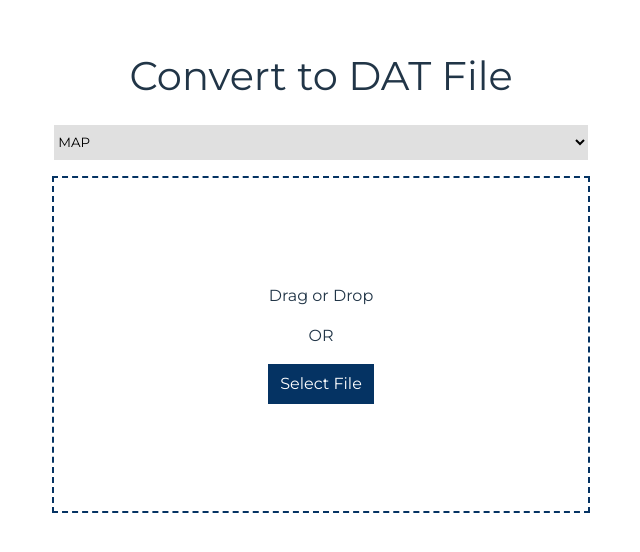
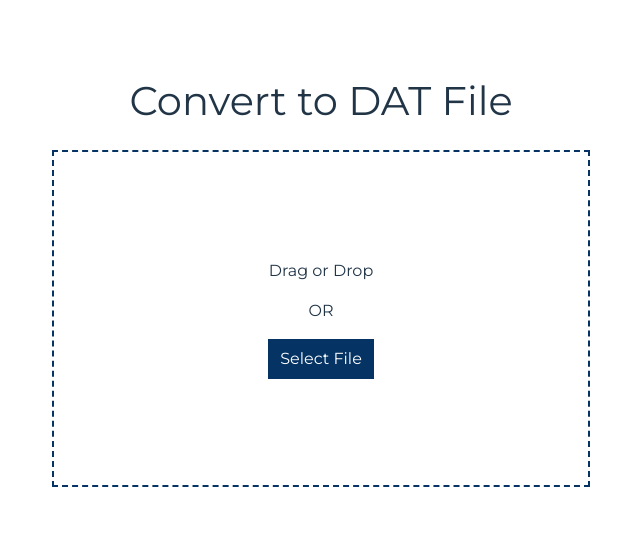
Before and after one commit to github-user-418848/file-converter, a Vue app: page / in a window 1280 px wide. Shown: the part 122-674 px from the top of the page, without its empty margins (319-959 px from the left). Built offline with nearby package versions, Linux system fonts and the light colour scheme.

Commit message:
temporarily hide the select option

```diff
--- a/src/App.vue
+++ b/src/App.vue
@@ -11,10 +11,10 @@
 <template>
   <div class="content">
     <h1>Convert to DAT File</h1>
-    <select name="route" id="route" v-on:change="changeRoute($event)">
+    <!-- <select name="route" id="route" v-on:change="changeRoute($event)">
       <option value="" selected>MAP</option>
       <option value="qap">QAP</option>
-    </select>
+    </select> -->
     <router-view v-slot="{ Component }">
       <transition name="fade" mode="out-in">
         <component :is="Component"/>
```
